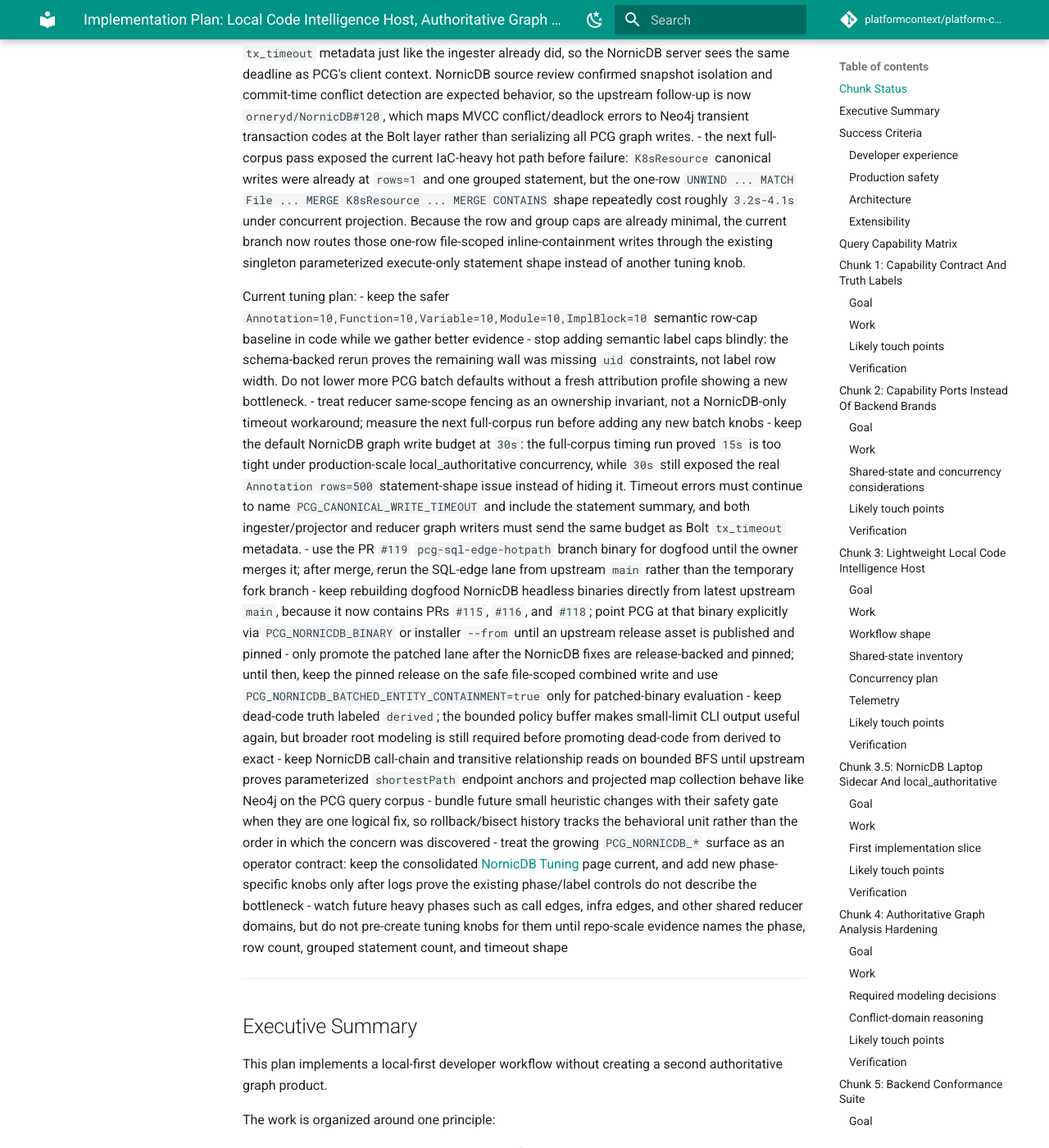
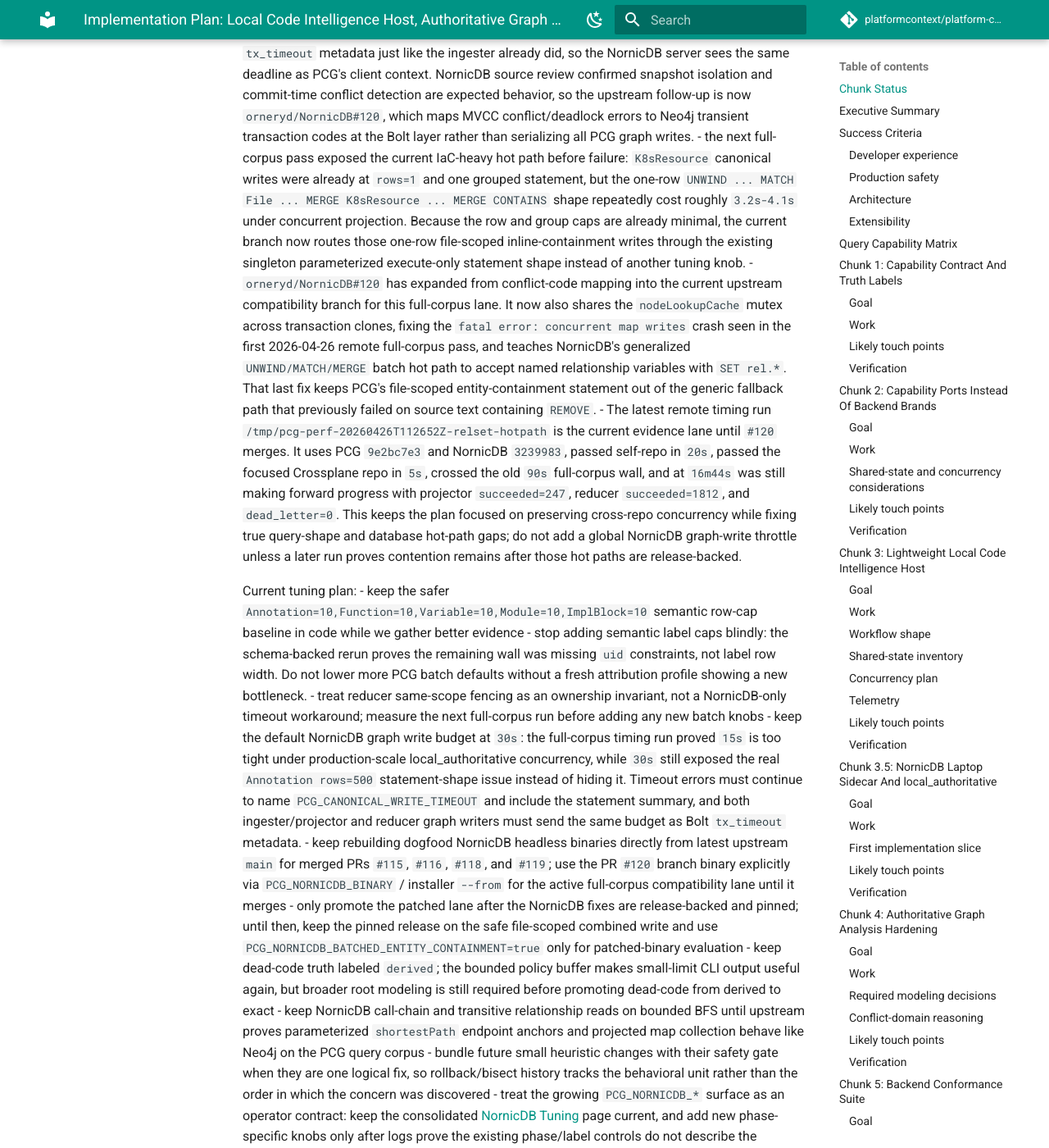
Before and after one commit to platformcontext/platform-context-graph, an MkDocs documentation site: the page built from docs/docs/adrs/2026-04-20-embedded-local-backends-implementation-plan.md, in a window 1280 px wide and 1400 px high, scrolled down 23686 px. Shown: the whole window at 82% size. Built offline with MkDocs 1.6.1 and Material for MkDocs 9.7.7, drawn with Linux system fonts in a browser that asks for light colours; comment, search, counter and statistics services are not loaded.

Commit message:
Record NornicDB hot-path evidence

```diff
--- a/docs/docs/adrs/2026-04-20-embedded-local-backends-implementation-plan.md
+++ b/docs/docs/adrs/2026-04-20-embedded-local-backends-implementation-plan.md
@@ -106,14 +106,15 @@ Latest 2026-04-25 NornicDB dogfood evidence:
 - the `Annotation=10` full-corpus timing pass advanced to `1975s` and `522/896` projector scopes before another `Annotation rows=10` timeout. The attribution profile showed the bigger active bottleneck was not another semantic cap: `fsbo-mobile/.yarn/releases/yarn-4.13.0.cjs` generated `45,381` facts from `59` files and repeatedly consumed `6s-8s` per ten `Variable` canonical rows. Current branch now prunes `.yarn` in default native discovery so generated package-manager bundles do not enter parsing, materialization, or graph projection.
 - the `.yarn`-pruned full-corpus run progressed to roughly `620/896` repositories and failed after `47m12s` on `semantic_entity_materialization` with only `Function rows=2`; replaying that same statement against the stopped graph completed quickly. The current branch therefore treats this as contention/coordination evidence, not another batch-size problem: reducer writes now pass `PCG_CANONICAL_WRITE_TIMEOUT` through Neo4j-driver `tx_timeout` metadata just like the ingester already did, so the NornicDB server sees the same deadline as PCG's client context. NornicDB source review confirmed snapshot isolation and commit-time conflict detection are expected behavior, so the upstream follow-up is now `orneryd/NornicDB#120`, which maps MVCC conflict/deadlock errors to Neo4j transient transaction codes at the Bolt layer rather than serializing all PCG graph writes.
 - the next full-corpus pass exposed the current IaC-heavy hot path before failure: `K8sResource` canonical writes were already at `rows=1` and one grouped statement, but the one-row `UNWIND ... MATCH File ... MERGE K8sResource ... MERGE CONTAINS` shape repeatedly cost roughly `3.2s-4.1s` under concurrent projection. Because the row and group caps are already minimal, the current branch now routes those one-row file-scoped inline-containment writes through the existing singleton parameterized execute-only statement shape instead of another tuning knob.
+- `orneryd/NornicDB#120` has expanded from conflict-code mapping into the current upstream compatibility branch for this full-corpus lane. It now also shares the `nodeLookupCache` mutex across transaction clones, fixing the `fatal error: concurrent map writes` crash seen in the first 2026-04-26 remote full-corpus pass, and teaches NornicDB's generalized `UNWIND/MATCH/MERGE` batch hot path to accept named relationship variables with `SET rel.*`. That last fix keeps PCG's file-scoped entity-containment statement out of the generic fallback path that previously failed on source text containing `REMOVE`.
+- The latest remote timing run `/tmp/pcg-perf-20260426T112652Z-relset-hotpath` is the current evidence lane until `#120` merges. It uses PCG `9e2bc7e3` and NornicDB `3239983`, passed self-repo in `20s`, passed the focused Crossplane repo in `5s`, crossed the old `90s` full-corpus wall, and at `16m44s` was still making forward progress with projector `succeeded=247`, reducer `succeeded=1812`, and `dead_letter=0`. This keeps the plan focused on preserving cross-repo concurrency while fixing true query-shape and database hot-path gaps; do not add a global NornicDB graph-write throttle unless a later run proves contention remains after those hot paths are release-backed.
 
 Current tuning plan:
 - keep the safer `Annotation=10,Function=10,Variable=10,Module=10,ImplBlock=10` semantic row-cap baseline in code while we gather better evidence
 - stop adding semantic label caps blindly: the schema-backed rerun proves the remaining wall was missing `uid` constraints, not label row width. Do not lower more PCG batch defaults without a fresh attribution profile showing a new bottleneck.
 - treat reducer same-scope fencing as an ownership invariant, not a NornicDB-only timeout workaround; measure the next full-corpus run before adding any new batch knobs
 - keep the default NornicDB graph write budget at `30s`: the full-corpus timing run proved `15s` is too tight under production-scale local_authoritative concurrency, while `30s` still exposed the real `Annotation rows=500` statement-shape issue instead of hiding it. Timeout errors must continue to name `PCG_CANONICAL_WRITE_TIMEOUT` and include the statement summary, and both ingester/projector and reducer graph writers must send the same budget as Bolt `tx_timeout` metadata.
-- use the PR `#119` `pcg-sql-edge-hotpath` branch binary for dogfood until the owner merges it; after merge, rerun the SQL-edge lane from upstream `main` rather than the temporary fork branch
-- keep rebuilding dogfood NornicDB headless binaries directly from latest upstream `main`, because it now contains PRs `#115`, `#116`, and `#118`; point PCG at that binary explicitly via `PCG_NORNICDB_BINARY` or installer `--from` until an upstream release asset is published and pinned
+- keep rebuilding dogfood NornicDB headless binaries directly from latest upstream `main` for merged PRs `#115`, `#116`, `#118`, and `#119`; use the PR `#120` branch binary explicitly via `PCG_NORNICDB_BINARY` / installer `--from` for the active full-corpus compatibility lane until it merges
 - only promote the patched lane after the NornicDB fixes are release-backed and pinned; until then, keep the pinned release on the safe file-scoped combined write and use `PCG_NORNICDB_BATCHED_ENTITY_CONTAINMENT=true` only for patched-binary evaluation
 - keep dead-code truth labeled `derived`; the bounded policy buffer makes small-limit CLI output useful again, but broader root modeling is still required before promoting dead-code from derived to exact
 - keep NornicDB call-chain and transitive relationship reads on bounded BFS until upstream proves parameterized `shortestPath` endpoint anchors and projected map collection behave like Neo4j on the PCG query corpus
```
Also changed, not shown: docs/docs/adrs/2026-04-22-nornicdb-graph-backend-candidate.md (+2 -0 lines), docs/docs/reference/nornicdb-tuning.md (+6 -0 lines).
